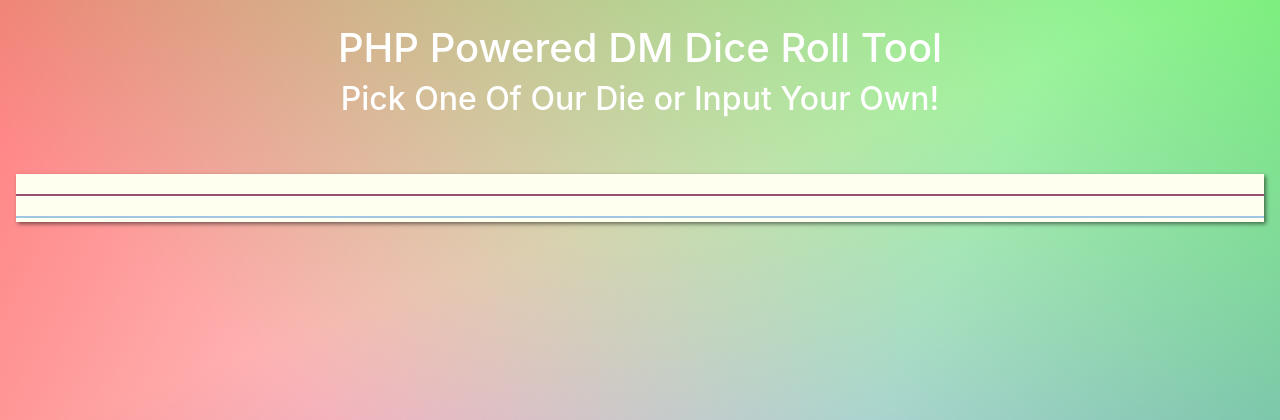
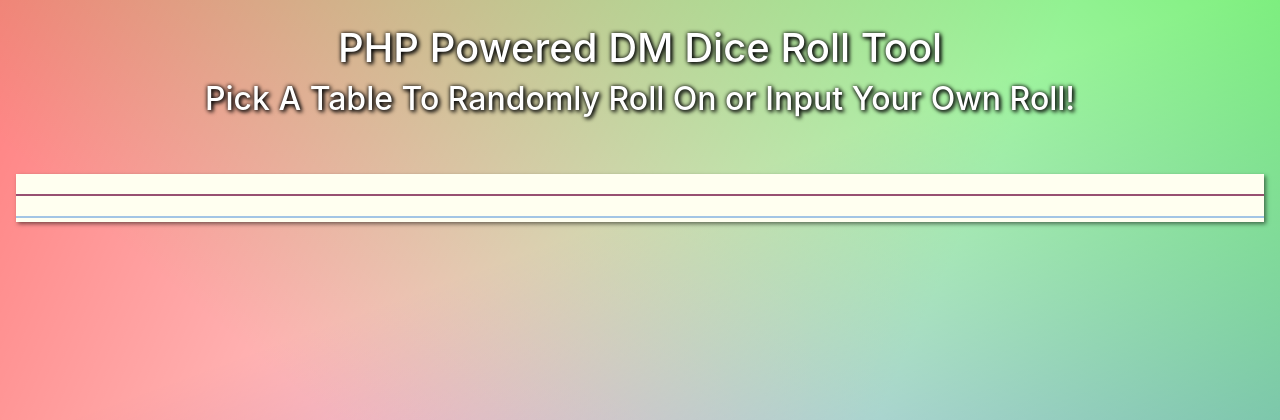
Before and after one commit to Richardaeld/phpPlayground, a PHP site: page / in a window 1280 px wide. Shown: the top 420 px of the page. Run offline with PHP 8.4, Linux system fonts and the light colour scheme; data that the repository does not hold is empty; some web fonts are replaced.

Commit message:
Updated header text and header style

```diff
--- a/index.css
+++ b/index.css
@@ -54,13 +54,24 @@ p {
 }
 
 .no-button {
-  background-color: transparent;
+
   border: none;
 }
 
+.user-input-button {
+  background-color:rgba(0, 225, 0, .5)!important;
+  border-radius: 255px 15px 255px 15px/15px 255px 15px 255px;
+}
+
+
+
 .input-border {
   border-radius: 255px 15px 255px 15px/15px 255px 15px 255px;
+}
 
+.header-text {
+  text-shadow:2px 2px 4px #010203,
+              0px 0px 4px #010203;
 }
 
 /*------------------ 1st level Nav Buttons (main)  ------------------*/
--- a/index.php
+++ b/index.php
@@ -12,8 +12,8 @@
 
     <header class="container-fluid">
         <div class="row justify-content-center">
-            <h1 class="mt-4">PHP Powered DM Dice Roll Tool</h1>
-            <h2>Pick One Of Our Die or Input Your Own!</h2>
+            <h1 class="mt-4 header-text">PHP Powered DM Dice Roll Tool</h1>
+            <h2 class="header-text">Pick A Table To Randomly Roll On or Input Your Own Roll!</h2>
             <div class="col-12 mt-5 mx-2 py-4 index-background flex-content-center" style='color:black'>
                 <?php
                     // inital api call
@@ -69,7 +69,7 @@
                                                 $form_value = $value -> name;
                                                 $maxCount = count($roll_content_data -> button);
                                                 echo "<input class='col-12 input-border' type='number' name='userRoll${form_value}' placeholder='7' value='1' min='1' max='${maxCount}' required>";
-                                                echo "<button class='col-12  no-button' type='submit' name='user${form_value}' value='submit'>";
+                                                echo "<button class='col-12  user-input-button' type='submit' name='user${form_value}' value='submit'>";
                                                     echo 'Submit';
                                                 echo '</button>';
                                             echo '</form>';
```
